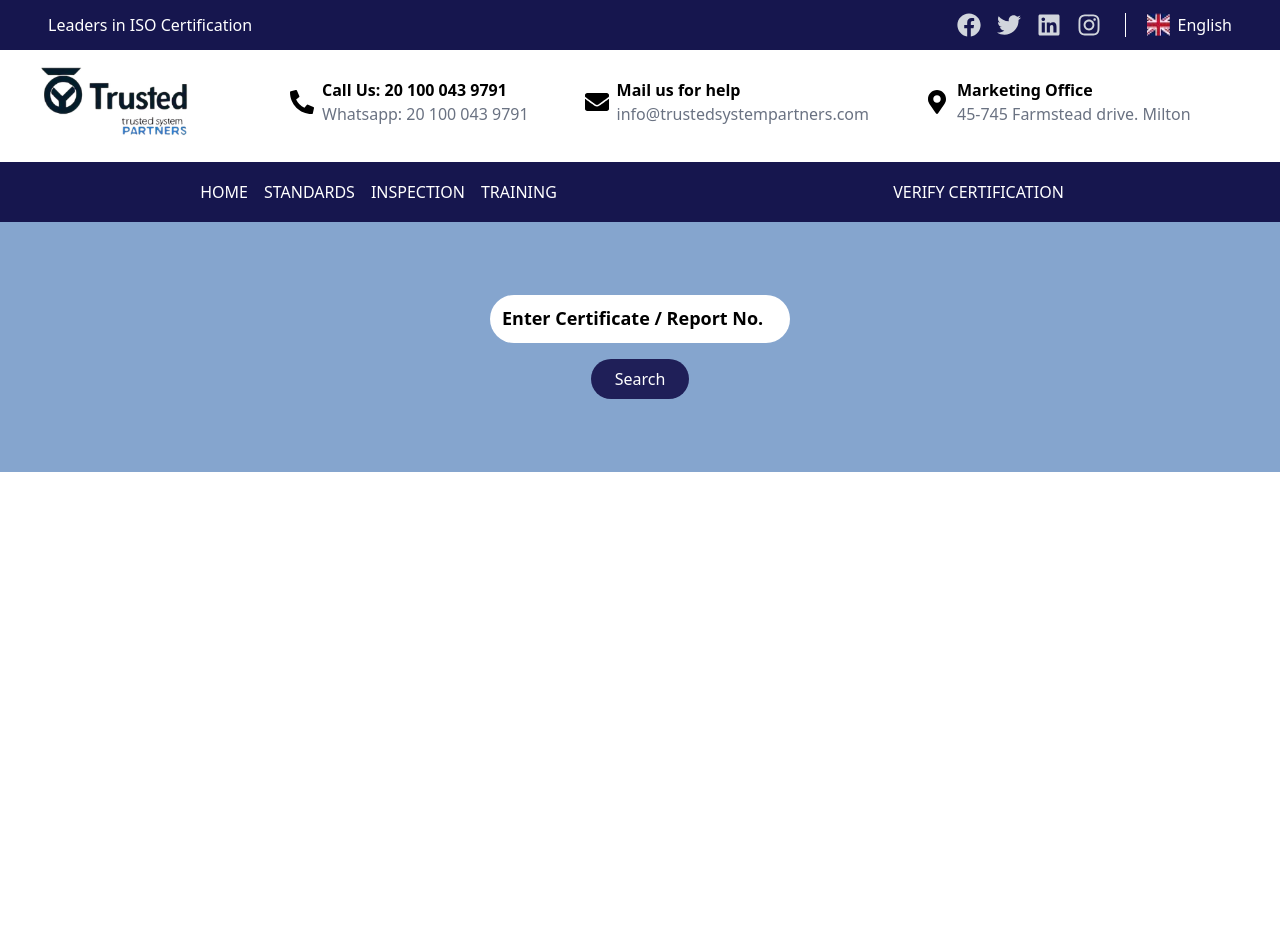
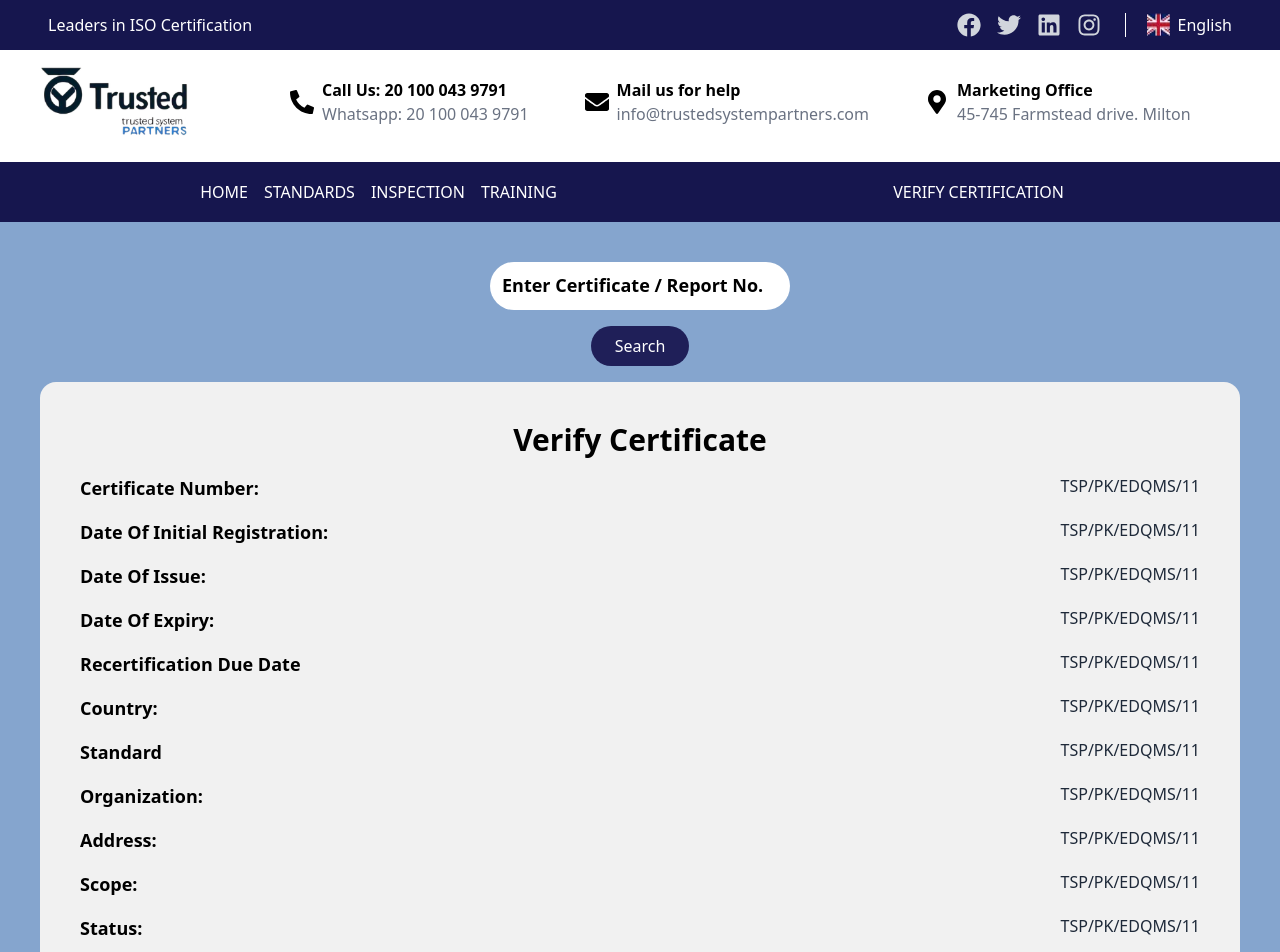
Before and after one commit to Fassam-Khan/TrustedSystem2, a Next.js app: page /certificates-company-search in a window 1280 px wide. Shown: the top 952 px of the page. Before the commit the page ends 800 px from the top, so only its background shows below. Built offline with nearby package versions, Linux system fonts and the light colour scheme.

Commit message:
Enhance certificate search page layout and add certificate details display

```diff
--- a/app/certificates-company-search/page.jsx
+++ b/app/certificates-company-search/page.jsx
@@ -6,8 +6,12 @@ const page = () => {
   return (
     <div>
       <Header/>
-      <div className='bg-[#85a5ce] h-[250px] flex justify-center items-center'>
+      <div className='bg-[#85a5ce]  min-h-[250px] flex justify-center items-center pt-10 pb-10'>
+
         <SearchCerti/>
+
+
+
 
       </div>
 
--- a/components/SearchCerti.jsx
+++ b/components/SearchCerti.jsx
@@ -38,8 +38,8 @@ const SearchCerti = () => {
   }
 
   return (
-    <div className='flex flex-col items-center gap-4'>
-      <form onSubmit={submitHandler} className='flex flex-col items-center gap-4'>
+    <div className='flex flex-col items-center gap-4 justify-center '>
+      <form onSubmit={submitHandler} className='flex flex-col items-center gap-4 '>
         <input
           type="search"
           value={searchValue}
@@ -62,7 +62,7 @@ const SearchCerti = () => {
       )}
 
       {/* Result Card */}
-      {result && (
+      {/* {result && (
         <div className='bg-white rounded-xl shadow-lg p-6 w-[500px] mt-4 border'>
           <h2 className='text-xl font-bold text-[#1f1f58] mb-4'>Certificate Details</h2>
           <div className='grid grid-cols-2 gap-3 text-sm'>
@@ -114,7 +114,123 @@ const SearchCerti = () => {
             </div>
           </div>
         </div>
-      )}
+      )} */}
+
+
+      {/* Result Card  */}
+      <div className='cerificate-content bg-[#f1f1f1] md:w-[1200px] rounded-2xl md:p-10 p-4'>
+        {/* Heading  */}
+        <div className='flex justify-center '>
+          <h2 className='text-3xl font-bold'>Verify Certificate</h2>
+        </div>
+        {/* Main Data  */}
+        <div className='flex flex-col gap-4 mt-4'>
+          {/* Data  */}
+        <div className=' flex justify-between '>
+          <div>
+            <h4 className='text-lg font-bold'>Certificate Number:</h4>
+          </div>
+          <div>
+            <p className='text-gray-800'>TSP/PK/EDQMS/11</p>
+          </div>
+
+        </div>
+        <div className=' flex justify-between '>
+          <div>
+            <h4 className='text-lg font-bold'>Date Of Initial Registration:</h4>
+          </div>
+          <div>
+            <p className='text-gray-800'>TSP/PK/EDQMS/11</p>
+          </div>
+
+        </div>
+        <div className=' flex justify-between '>
+          <div>
+            <h4 className='text-lg font-bold'>Date Of Issue:</h4>
+          </div>
+          <div>
+            <p className='text-gray-800'>TSP/PK/EDQMS/11</p>
+          </div>
+
+        </div>
+        <div className=' flex justify-between '>
+          <div>
+            <h4 className='text-lg font-bold'>Date Of Expiry:</h4>
+          </div>
+          <div>
+            <p className='text-gray-800'>TSP/PK/EDQMS/11</p>
+          </div>
+
+        </div>
+        <div className=' flex justify-between '>
+          <div>
+            <h4 className='text-lg font-bold'>Recertification Due Date</h4>
+          </div>
+          <div>
+            <p className='text-gray-800'>TSP/PK/EDQMS/11</p>
+          </div>
+
+        </div>
+        <div className=' flex justify-between '>
+          <div>
+            <h4 className='text-lg font-bold'>Country:</h4>
+          </div>
+          <div>
+            <p className='text-gray-800'>TSP/PK/EDQMS/11</p>
+          </div>
+
+        </div>
+        <div className=' flex justify-between '>
+          <div>
+            <h4 className='text-lg font-bold'>Standard</h4>
+          </div>
+          <div>
+            <p className='text-gray-800'>TSP/PK/EDQMS/11</p>
+          </div>
+
+        </div>
+        <div className=' flex justify-between '>
+          <div>
+            <h4 className='text-lg font-bold'>Organization:</h4>
+          </div>
+          <div>
+            <p className='text-gray-800'>TSP/PK/EDQMS/11</p>
+          </div>
+
+        </div>
+        <div className=' flex justify-between '>
+          <div>
+            <h4 className='text-lg font-bold'>Address:</h4>
+          </div>
+          <div>
+            <p className='text-gray-800'>TSP/PK/EDQMS/11</p>
+          </div>
+
+        </div>
+        <div className=' flex justify-between '>
+          <div>
+            <h4 className='text-lg font-bold'>Scope:</h4>
+          </div>
+          <div>
+            <p className='text-gray-800'>TSP/PK/EDQMS/11</p>
+          </div>
+
+        </div>
+        <div className=' flex justify-between '>
+          <div>
+            <h4 className='text-lg font-bold'>Status:</h4>
+          </div>
+          <div>
+            <p className='text-gray-800'>TSP/PK/EDQMS/11</p>
+          </div>
+
+        </div>
+
+        </div>
+
+
+      </div>
+
     </div>
   )
 }
```
